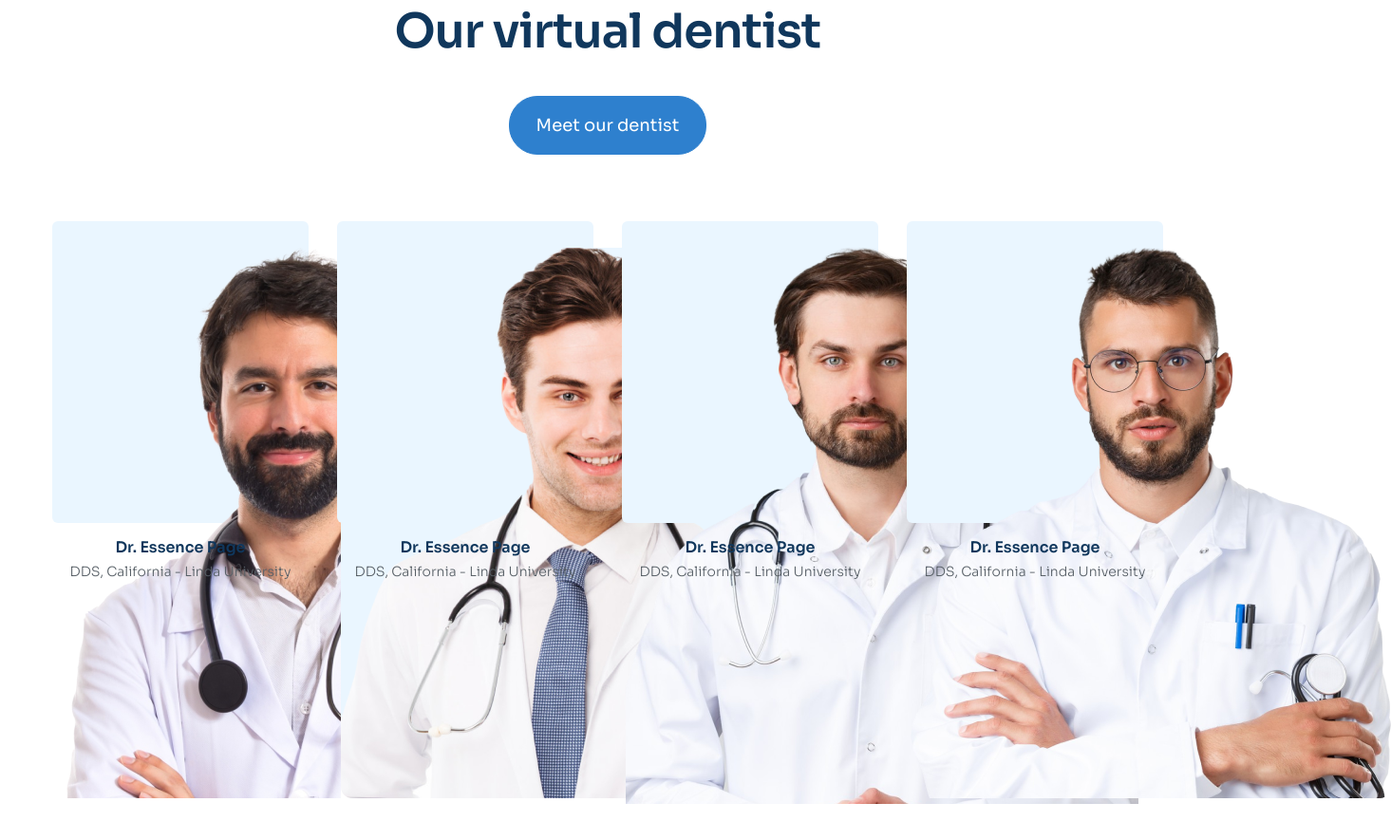
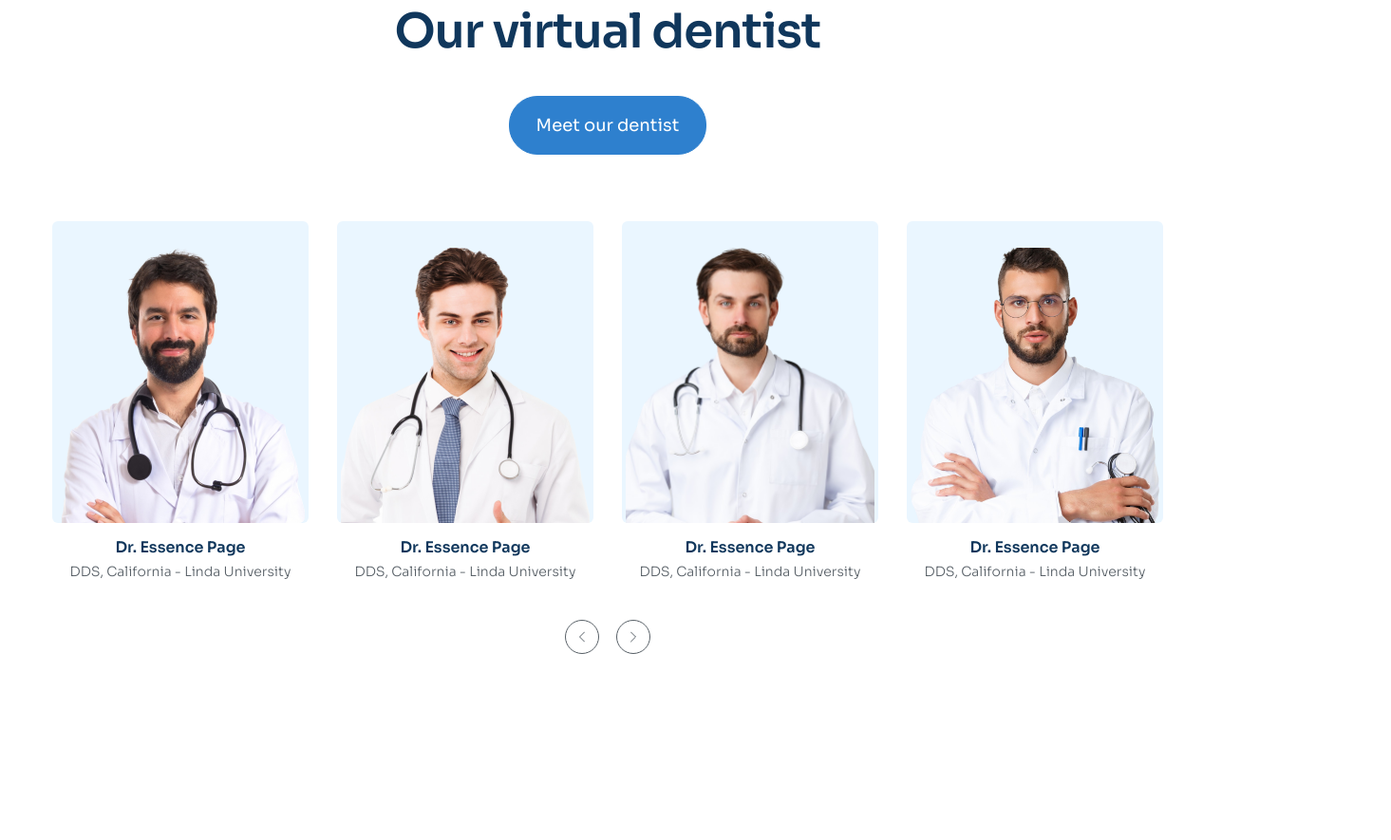
Before and after one commit to tuananh999/F8-Project-03, a plain HTML site: page index.html in a window 1280 px wide. Shown: the part 3538-4423 px from the top of the page at 95% size, 1465 px wide, since content can reach past the window. Drawn offline with Linux system fonts and the light colour scheme.

Commit message:
update Member 02

```diff
--- a/assets/css/styles.css
+++ b/assets/css/styles.css
@@ -430,10 +430,19 @@ a {
     line-height: 3rem;
 }
 
+
 .member__list {
     display: flex;
     justify-content: space-between;
     margin-top: 70px;
+}
+
+.member__list--item {
+    transition: 0.5s;
+}
+
+.member__list--item:hover {
+    transform: scale(1.1);
 }
 
 .member__image {
@@ -442,6 +451,12 @@ a {
     height: 318px;
     background-color: #EAF6FF;
     border-radius: 6px;
+}
+
+.member__image img {
+    width: 262px;
+    height: 290px;
+    object-fit: cover;
 }
 
 .member__name {
@@ -457,3 +472,31 @@ a {
 .member__info {
     font-size: 1.4rem;
 }
+
+.member__control {
+    display: flex;
+    justify-content: center;
+    column-gap: 18px;
+    align-items: center;
+    margin-top: 38px;
+}
+
+.member__control-btn {
+    display: flex;
+    align-items: center;
+    justify-content: center;
+    width: 36px;
+    height: 36px;
+    border: 1px solid #575F66;
+    color: #575F66;
+    border-radius: 50%;
+    background-color: #fff;
+    transition: 0.15s;
+}
+
+.member__control-btn:hover {
+    color: #fff;
+    border-color: #2E80CE;
+    background-color: #2E80CE;
+    cursor: pointer;
+}
--- a/index.html
+++ b/index.html
@@ -256,7 +256,7 @@
                     <a href="" class="btn member__btn">Meet our dentist</a>
                 </div>
                 <div class="member__list">
-                    <div class="member__list--item1">
+                    <div class="member__list--item">
                         <div class="member__image">
                             <img src="./assets/images/member-1.png" alt="Dr. Essence Page">
                         </div>
@@ -264,7 +264,7 @@
                         <p class="member__info">DDS, California - Linda University</p>
                     </div>
 
-                    <div class="member__list--item1">
+                    <div class="member__list--item">
                         <div class="member__image">
                             <img src="./assets/images/member-2.png" alt="Dr. Essence Page">
                         </div>
@@ -272,7 +272,7 @@
                         <p class="member__info">DDS, California - Linda University</p>
                     </div>
 
-                    <div class="member__list--item1">
+                    <div class="member__list--item">
                         <div class="member__image">
                             <img src="./assets/images/member-3.png" alt="Dr. Essence Page">
                         </div>
@@ -280,7 +280,7 @@
                         <p class="member__info">DDS, California - Linda University</p>
                     </div>
 
-                    <div class="member__list--item1">
+                    <div class="member__list--item">
                         <div class="member__image">
                             <img src="./assets/images/member-4.png" alt="Dr. Essence Page">
                         </div>
@@ -288,7 +288,18 @@
                         <p class="member__info">DDS, California - Linda University</p>
                     </div>
                 </div>
-
+                <div class="member__control">
+                    <button class="member__control-btn">
+                        <svg class="member__control-icon" width="6" height="12" viewBox="0 0 6 12" fill="none" xmlns="http://www.w3.org/2000/svg">
+                            <path d="M5.5 1L0.5 6L5.5 11" stroke="currentcolor" stroke-linecap="round" stroke-linejoin="round"/>
+                        </svg>
+                    </button>
+                    <button class="member__control-btn">
+                        <svg class="member__control-icon" width="6" height="12" viewBox="0 0 6 12" fill="none" xmlns="http://www.w3.org/2000/svg">
+                            <path d="M0.5 1L5.5 6L0.5 11" stroke="currentcolor" stroke-linecap="round" stroke-linejoin="round"/>
+                        </svg>
+                    </button>
+                </div>
             </div>
         </section>
     </main>
```
Also changed, not shown: assets/icons/arrow-right.svg (added).
